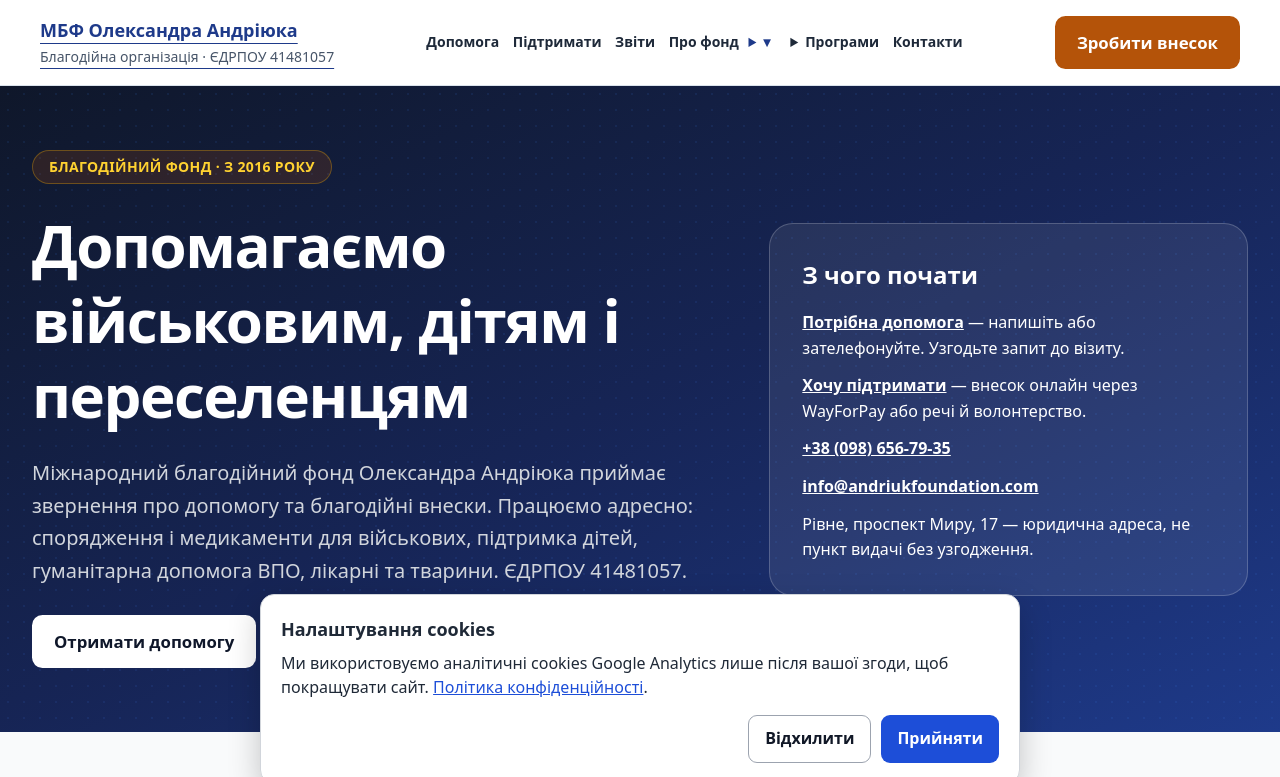
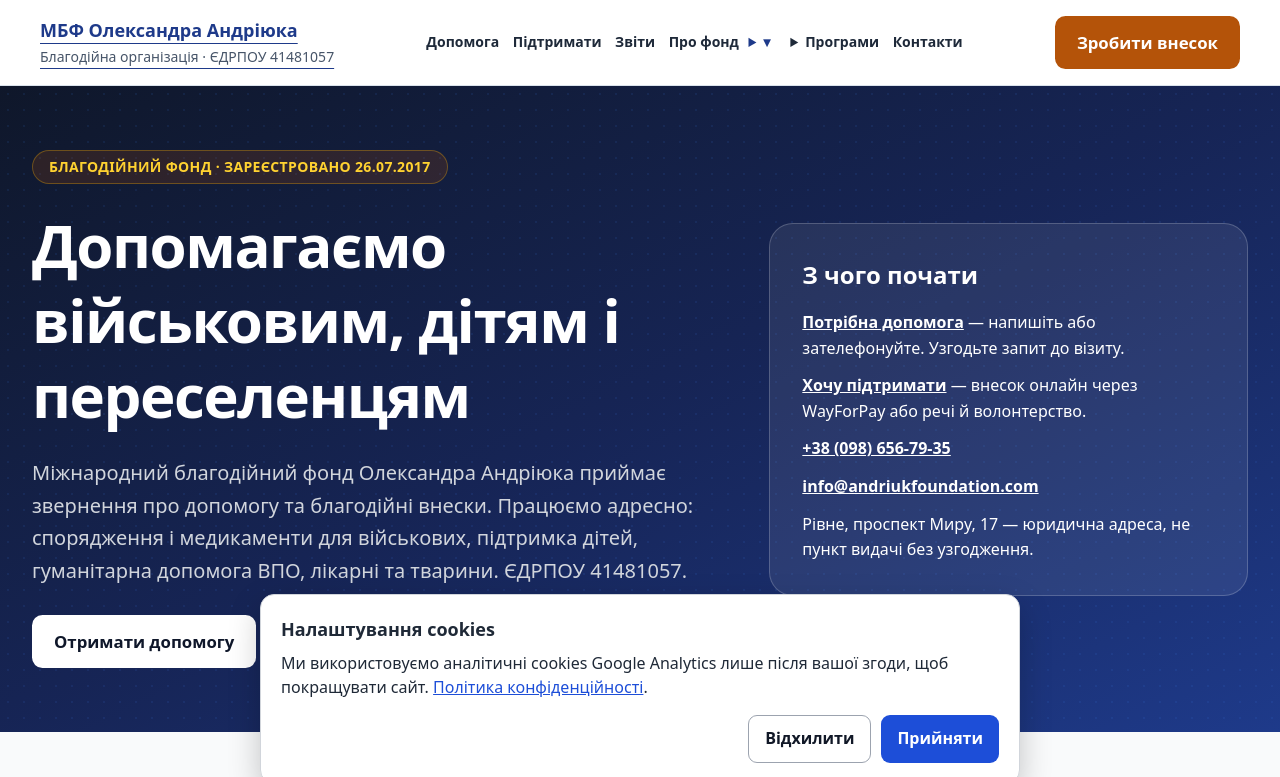
Before and after one commit to azurebitcoin/a, a website: page index.html in a window 1280 px wide. Shown: the top 777 px of the page. Drawn offline with Linux system fonts and the light colour scheme.

Commit message:
Correct foundation registration date in Ad Grants PR

```diff
--- a/index.html
+++ b/index.html
@@ -8,7 +8,7 @@
 
     <meta name="viewport" content="width=device-width, initial-scale=1.0">
     <title>МБФ Олександра Андріюка — Благодійний фонд допомоги військовим, дітям та переселенцям</title>
-    <meta name="description" content="Міжнародний благодійний фонд Олександра Андріюка — всебічна допомога військовим, дітям, переселенцям та лікарням в Україні з 2016 року. ЄДРПОУ 41481057.">
+    <meta name="description" content="Міжнародний благодійний фонд Олександра Андріюка — всебічна допомога військовим, дітям, переселенцям та лікарням в Україні. Фонд зареєстровано 26 липня 2017 року. ЄДРПОУ 41481057.">
     <meta name="keywords" content="благодійний фонд, Олександр Андріюк, допомога військовим, допомога дітям, ВПО, переселенці, благодійність Україна">
 
 
@@ -50,7 +50,7 @@
 <meta property="og:type" content="website">
 <meta property="og:locale" content="uk_UA">
 <meta property="og:title" content="МБФ Олександра Андріюка — Благодійний фонд допомоги військовим, дітям та переселенцям">
-<meta property="og:description" content="Міжнародний благодійний фонд Олександра Андріюка — всебічна допомога військовим, дітям, переселенцям та лікарням в Україні з 2016 року. ЄДРПОУ 41481057.">
+<meta property="og:description" content="Міжнародний благодійний фонд Олександра Андріюка — всебічна допомога військовим, дітям, переселенцям та лікарням в Україні. Фонд зареєстровано 26 липня 2017 року. ЄДРПОУ 41481057.">
 <meta property="og:url" content="https://andriukfoundation.com/">
 <meta property="og:image" content="https://andriukfoundation.com/images/img_7672-1024x634.jpeg">
 </head>
@@ -73,7 +73,7 @@
             <div class="grid grid-cols-1 lg:grid-cols-12 gap-12 items-center">
                 <div class="lg:col-span-7 space-y-6">
                     <span class="inline-block bg-brand-gold/20 text-amber-300 px-4 py-1.5 rounded-full text-sm font-semibold tracking-wide uppercase border border-amber-400/30">
-                        Благодійний фонд · з 2016 року
+                        Благодійний фонд · зареєстровано 26.07.2017
                     </span>
                     <h1 class="text-4xl sm:text-5xl lg:text-6xl font-extrabold tracking-tight leading-tight">
                         Допомагаємо військовим, дітям і переселенцям
```
